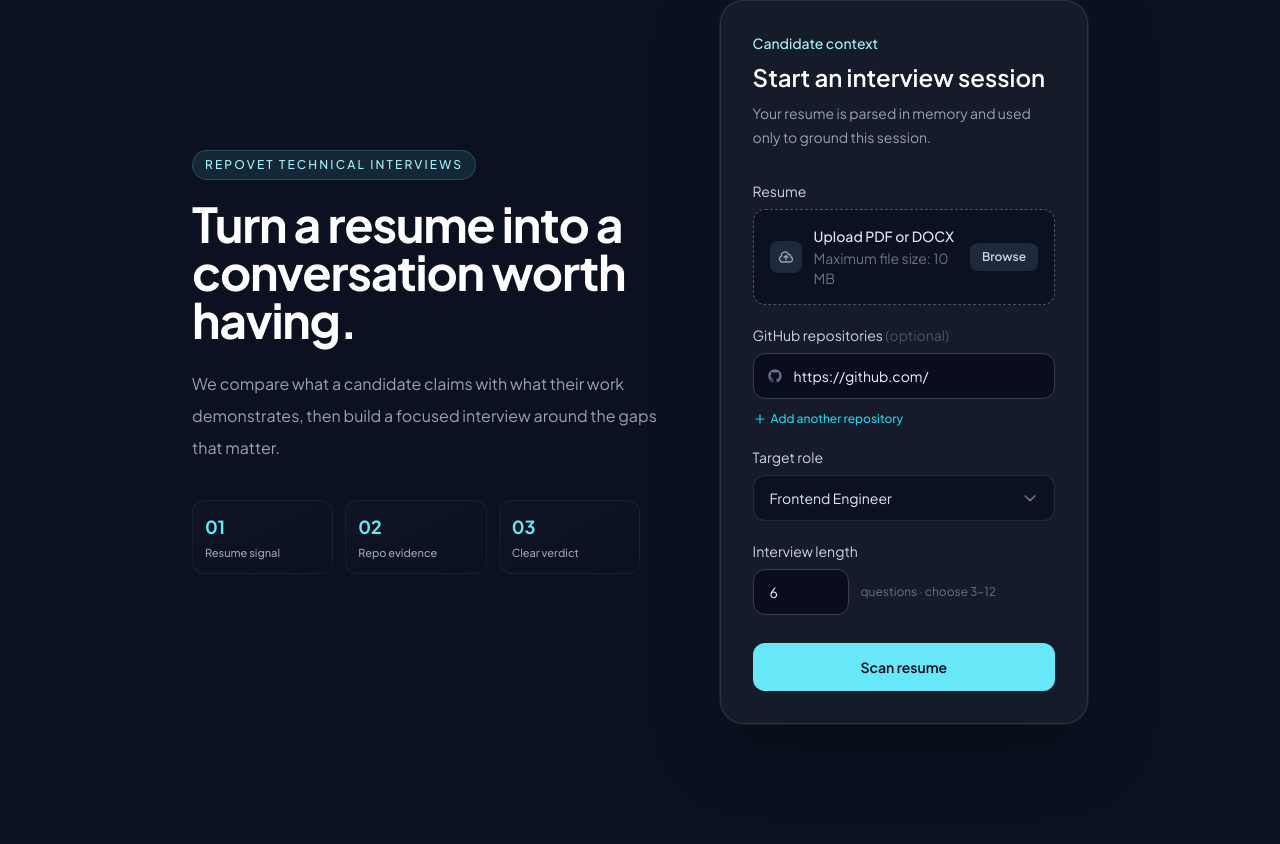
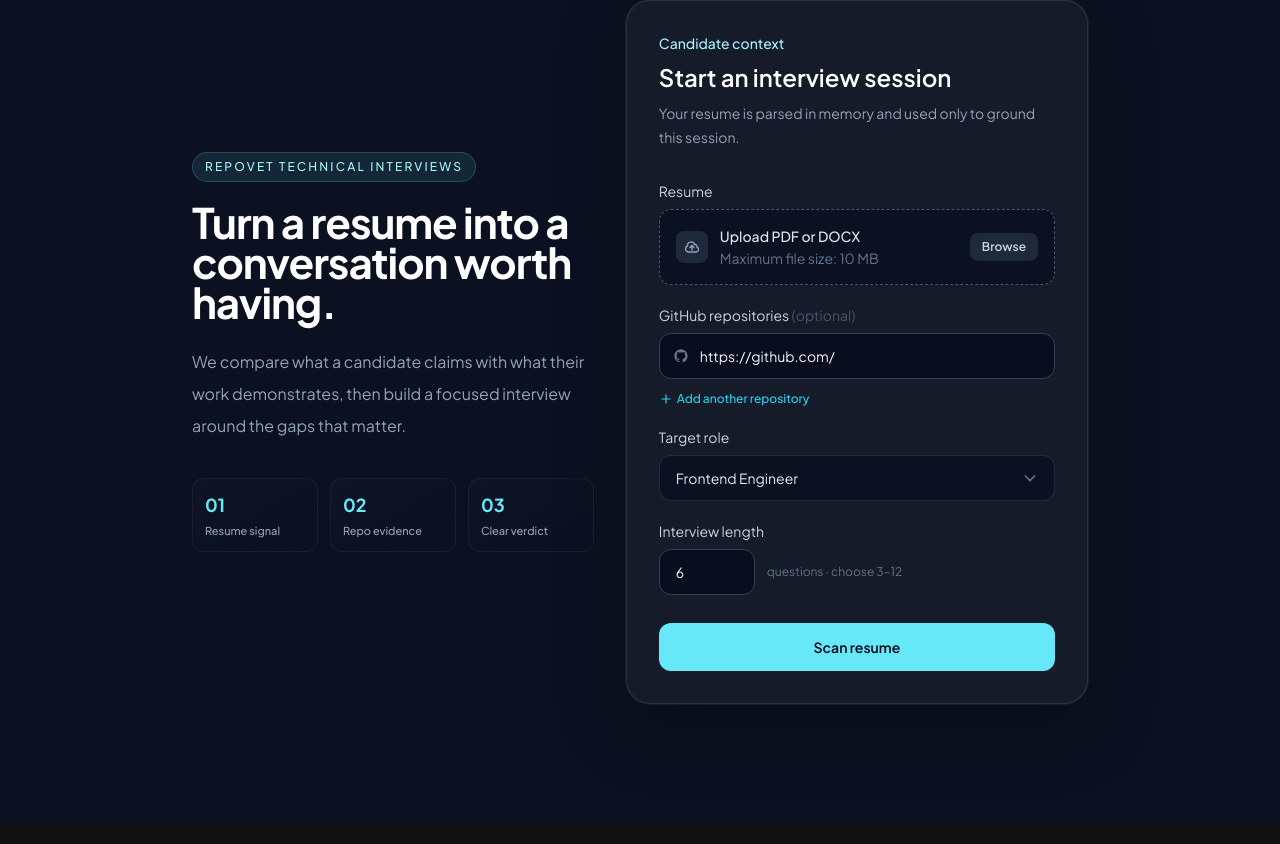
Before and after one commit to Coreoflore/Hackathon-Test, a React (Vite) app in the folder frontend/: page / in a window 1280 px wide. Shown: the part 1825-2669 px from the top of the page. Built offline with nearby package versions, Linux system fonts and the light colour scheme.

Commit message:
style: restore spacious width to onboarding form card and scale down copy text

```diff
--- a/frontend/src/components/OnboardingForm.jsx
+++ b/frontend/src/components/OnboardingForm.jsx
@@ -112,12 +112,12 @@ export default function OnboardingForm({ onSessionReady }) {
   }
 
   return (
-    <section className="grid gap-8 py-10 lg:grid-cols-[1.35fr_1fr] lg:items-center lg:py-20">
+    <section className="grid gap-8 py-10 lg:grid-cols-[1fr_1.15fr] lg:items-center lg:py-20">
       <div className="max-w-xl">
         <p className="mb-5 inline-flex items-center gap-2 rounded-full border border-cyan-300/20 bg-cyan-300/10 px-3 py-1.5 text-xs font-medium uppercase tracking-[0.18em] text-cyan-200">
           Repovet technical interviews
         </p>
-        <h1 className="text-3xl font-bold leading-tight tracking-tight text-white sm:text-4xl lg:text-5xl">
+        <h1 className="text-3xl font-bold leading-tight tracking-tight text-white sm:text-4xl lg:text-[42px]">
           Turn a resume into a conversation worth having.
         </h1>
         <p className="mt-6 max-w-lg text-base leading-8 text-slate-400">
```
